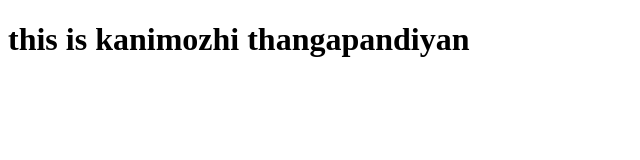
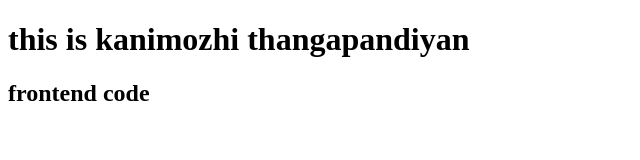
Before and after one commit to KanimozhiThangapandiyan/samplerepo, a plain HTML site: page index.html in a window 1280 px wide. Shown: the whole page, without its empty margins (0-640 px from the left). Drawn offline with Linux system fonts and the light colour scheme.

Commit message:
feat:added frontend code

```diff
--- a/index.html
+++ b/index.html
@@ -7,6 +7,7 @@
 </head>
 <body>
     <h1>this is kanimozhi thangapandiyan</h1>
+    <h2>frontend code</h2>
 
 </body>
 </html>
```
